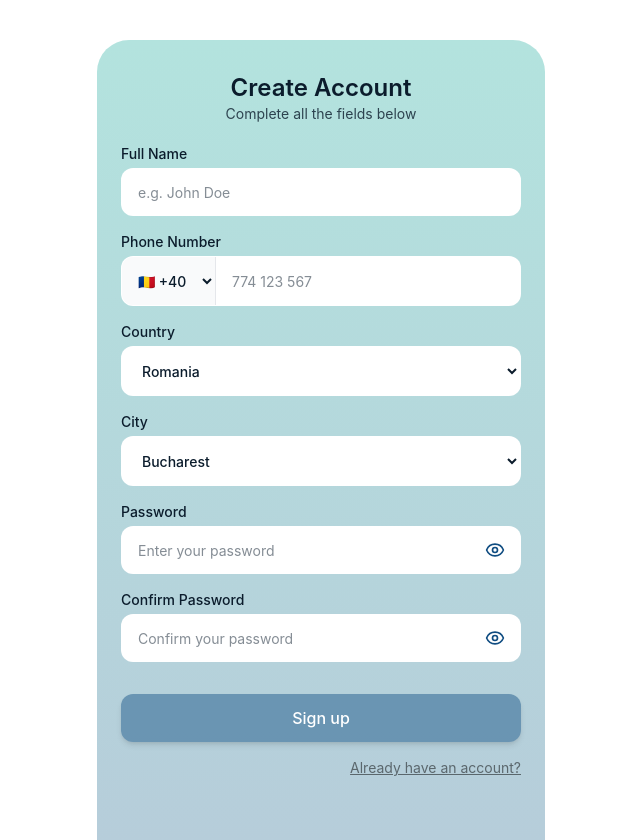
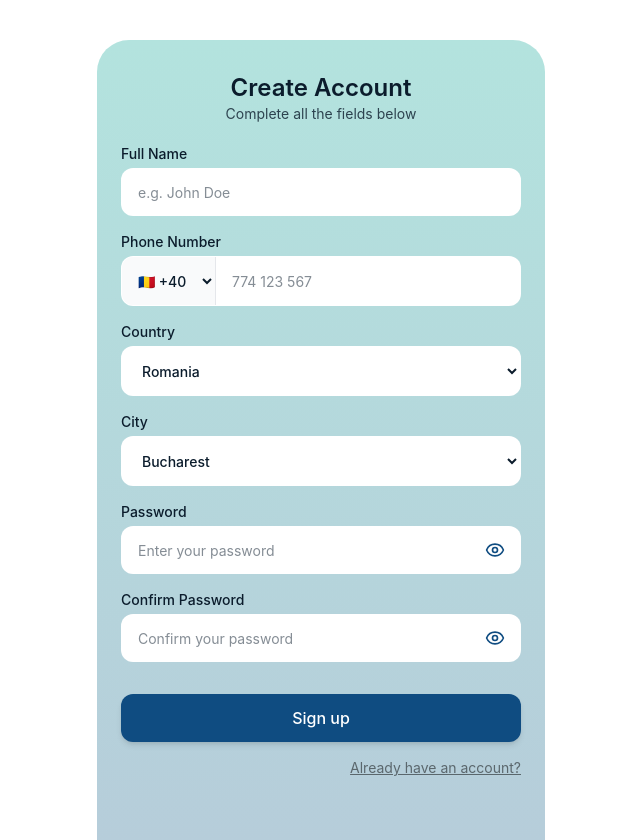
Before and after one commit to StefPo09/ParkShare, a Next.js app in the folder frontend/: page /RegisterPage in a window 1280 px wide. Shown: the whole page, without its empty margins (319-959 px from the left). Built offline with nearby package versions, Linux system fonts and the light colour scheme.

Commit message:
Fixed warnings in Register Page

```diff
--- a/frontend/app/RegisterPage/page.tsx
+++ b/frontend/app/RegisterPage/page.tsx
@@ -239,7 +239,7 @@ export default function RegisterPage() {
           <button
               type="submit"
               disabled={!canSignUp}
-              className="mt-4 flex h-12 w-full items-center justify-center rounded-xl bg-[#0F4C81] text-white font-medium hover:bg-[#0B1C2C] transition shadow-md active:scale-[0.99] disabled:cursor-not-allowed disabled:bg-[#0F4C81]/45 disabled:hover:bg-[#0F4C81]/45 cursor-pointer"
+              className="mt-4 flex h-12 w-full items-center justify-center rounded-xl bg-[#0F4C81] text-white font-medium hover:bg-[#0B1C2C] transition shadow-md active:scale-[0.99] disabled:cursor-not-allowed disabled:hover:bg-[#0F4C81]/45 cursor-pointer"
           >
             Sign up
           </button>
```
